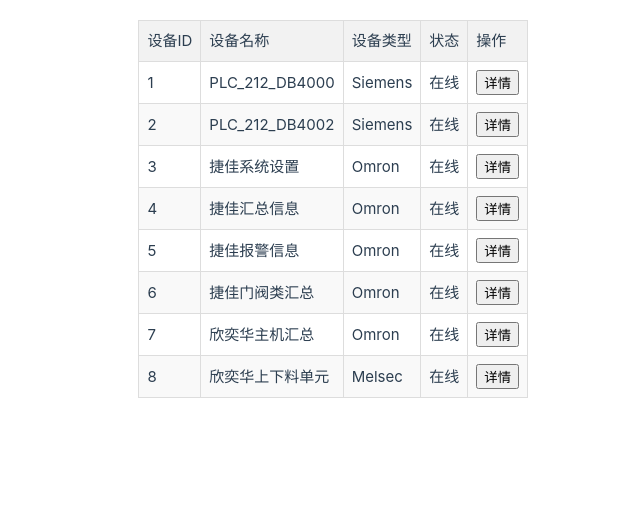
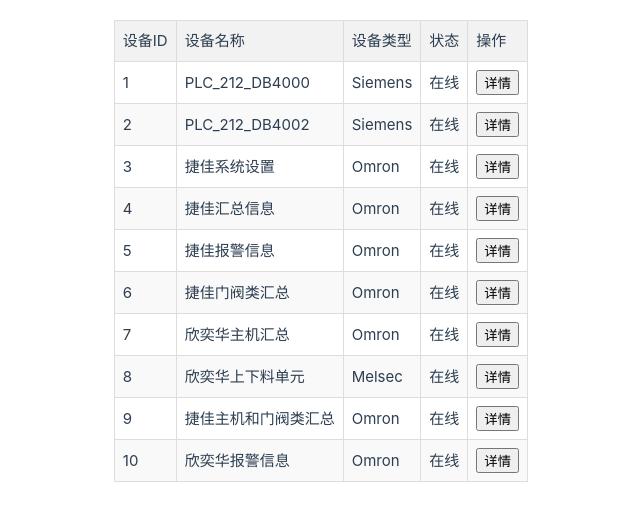
Before and after one commit to KaelTian/remoteclientdemo, a Vue app: page /siemens in a window 1280 px wide. Shown: the top 520 px of the page, without its empty margins (92-732 px from the left). Built offline with nearby package versions, Linux system fonts and the light colour scheme.

Commit message:
support set global server URL

```diff
--- a/src/App.vue
+++ b/src/App.vue
@@ -24,7 +24,7 @@
         status: DeviceStatus.ONLINE,
         plcConfig: {
             title: '西门子_PLC_212_DB4000',
-            signalrUrl: 'http://localhost:8091/signalr?user=Receiver1&group=SiemensDevice1PLCGroup',
+            signalrUrl: `${__SERVER_URL__}/signalr?user=Receiver1&group=SiemensDevice1PLCGroup`,
             receiveMethod: 'ReceivePLCPointsEvent',
             sendMethod: 'Message',
             callbackUser: 'SiemensDevice1Collector1',
@@ -46,7 +46,7 @@
         status: DeviceStatus.ONLINE,
         plcConfig: {
             title: '西门子_PLC_212_DB4002',
-            signalrUrl: 'http://localhost:8091/signalr?user=Receiver1&group=SiemensDevice2PLCGroup',
+            signalrUrl: `${__SERVER_URL__}/signalr?user=Receiver1&group=SiemensDevice2PLCGroup`,
             receiveMethod: 'ReceivePLCPointsEvent',
             sendMethod: 'Message',
             callbackUser: 'SiemensDevice2Collector1',
@@ -69,14 +69,14 @@
         status: DeviceStatus.ONLINE,
         plcConfig: {
             title: '捷佳系统设置',
-            signalrUrl: 'http://localhost:8091/signalr?user=Receiver1&group=JJSystemSettingsCollectorGroup',
+            signalrUrl: `${__SERVER_URL__}/signalr?user=Receiver1&group=JJSystemSettingsCollectorGroup`,
             receiveMethod: 'ReceivePLCPointsEvent',
             sendMethod: 'Message',
             callbackUser: 'Collector1',
             callbackMethod: 'UpdatePLCPointsEvent',
             updateFields: [
                 // { name: 'Name_string', label: 'Name_string 点位', type: 'string', defaultValue: '' },
-                { name: 'MES_C1_PG11_Pressure', label: 'MES_C1_PG11_Pressure 点位', type: 'string', defaultValue: '' },
+                //{ name: 'MES_C1_PG11_Pressure', label: 'MES_C1_PG11_Pressure 点位', type: 'string', defaultValue: '' },
                 // { name: 'Name_usint', label: 'Name_usint 点位', type: 'number', defaultValue: 0 }
             ],
             callbackWorkUnit: 'JJSystemSettingsCollectorWorkUnit',
@@ -90,7 +90,7 @@
         status: DeviceStatus.ONLINE,
         plcConfig: {
             title: '捷佳汇总信息',
-            signalrUrl: 'http://localhost:8091/signalr?user=Receiver1&group=JJSummaryCollectorGroup',
+            signalrUrl: `${__SERVER_URL__}/signalr?user=Receiver1&group=JJSummaryCollectorGroup`,
             receiveMethod: 'ReceivePLCPointsEvent',
             sendMethod: 'Message',
             callbackUser: 'Collector1',
@@ -98,8 +98,8 @@
             updateFields: [
                 //{ name: 'MES_CA1_Coolingwater_Temp', label: 'MES_CA1_Coolingwater_Temp 点位', type: 'number', defaultValue: 0 },
                 //{ name: 'MES_CA1_Ar_Set', label: 'MES_CA1_Ar_Set 点位', type: 'number', defaultValue: 0 },
-                { name: 'MES_控制请求_加载配方', label: 'MES_控制请求_加载配方 点位', type: 'number', defaultValue: 0 },
-                { name: 'MES_加载配方', label: 'MES_加载配方 点位', type: 'number', defaultValue: 0 }
+                { name: 'MES_CA2_O2_Set', label: 'MES_CA2_O2_Set 点位', type: 'number', defaultValue: 0 },
+                { name: 'MES_控制请求_CA2流量O2', label: 'MES_控制请求_CA2流量O2 点位', type: 'number', defaultValue: 0 }
             ],
             callbackWorkUnit: 'JJSummaryCollectorWorkUnit',
             isIncremental: true
@@ -112,7 +112,7 @@
         status: DeviceStatus.ONLINE,
         plcConfig: {
             title: '捷佳报警信息',
-            signalrUrl: 'http://localhost:8091/signalr?user=Receiver1&group=JJAlarmCollectorGroup',
+            signalrUrl: `${__SERVER_URL__}/signalr?user=Receiver1&group=JJAlarmCollectorGroup`,
             receiveMethod: 'ReceivePLCPointsEvent',
             sendMethod: 'Message',
             callbackUser: 'Collector1',
@@ -130,7 +130,7 @@
         status: DeviceStatus.ONLINE,
         plcConfig: {
             title: '捷佳门阀类汇总',
-            signalrUrl: 'http://localhost:8091/signalr?user=Receiver1&group=JJEQIOCollectorGroup',
+            signalrUrl: `${__SERVER_URL__}/signalr?user=Receiver1&group=JJEQIOCollectorGroup`,
             receiveMethod: 'ReceivePLCPointsEvent',
             sendMethod: 'Message',
             callbackUser: 'Collector1',
@@ -149,7 +149,7 @@
         status: DeviceStatus.ONLINE,
         plcConfig: {
             title: '欣奕华主机汇总',
-            signalrUrl: 'http://localhost:8091/signalr?user=Receiver1&group=XYHSystemCollectorGroup',
+            signalrUrl: `${__SERVER_URL__}/signalr?user=Receiver1&group=XYHSystemCollectorGroup`,
             receiveMethod: 'ReceivePLCPointsEvent',
             sendMethod: 'Message',
             callbackUser: 'Collector1',
@@ -157,7 +157,7 @@
             updateFields: [
                 //{ name: 'D222', label: 'D222 点位', type: 'string', defaultValue: 0 },
             ],
-            callbackWorkUnit: 'XYHSystemCollectorWorkUnit',
+            callbackWorkUnit: 'XYHCollectorWorkUnit',
             isIncremental: true
         }
     },
@@ -168,7 +168,7 @@
         status: DeviceStatus.ONLINE,
         plcConfig: {
             title: '欣奕华上下料单元',
-            signalrUrl: 'http://localhost:8091/signalr?user=Receiver1&group=XYHLoadingAndUnloadingCollectorGroup',
+            signalrUrl: `${__SERVER_URL__}/signalr?user=Receiver1&group=XYHLoadingAndUnloadingCollectorGroup`,
             receiveMethod: 'ReceivePLCPointsEvent',
             sendMethod: 'Message',
             callbackUser: 'Collector1',
@@ -176,8 +176,45 @@
             updateFields: [
                 { name: 'D222', label: 'D222 点位', type: 'string', defaultValue: 0 },
             ],
-            callbackWorkUnit: 'XYHLoadingAndUnloadingWorkUnit',
+            callbackWorkUnit: 'XYHLoadingAndUnloadingCollectorWorkUnit',
             isIncremental: true
+        }
+    },
+    {
+        id: 9,
+        name: '捷佳主机和门阀类汇总',
+        type: DeviceType.OMRON,
+        status: DeviceStatus.ONLINE,
+        plcConfig: {
+            title: '捷佳主机和门阀类汇总',
+            signalrUrl: `${__SERVER_URL__}/signalr?user=Receiver1&group=JJSummaryAndEQIOCollectorGroup`,
+            receiveMethod: 'ReceivePLCPointsEvent',
+            sendMethod: 'Message',
+            callbackUser: 'Collector1',
+            callbackMethod: 'UpdatePLCPointsEvent',
+            updateFields: [
+                //{ name: 'D222', label: 'D222 点位', type: 'string', defaultValue: 0 },
+            ],
+            callbackWorkUnit: 'JJSummaryAndEQIOCollectorWorkUnit',
+            isIncremental: true
+        }
+    },
+    {
+        id: 10,
+        name: '欣奕华报警信息',
+        type: DeviceType.OMRON,
+        status: DeviceStatus.ONLINE,
+        plcConfig: {
+            title: '欣奕华报警信息',
+            signalrUrl: `${__SERVER_URL__}/signalr?user=Receiver1&group=XYHAlarmCollectorGroup`,
+            receiveMethod: 'ReceivePLCPointsEvent',
+            sendMethod: 'Message',
+            callbackUser: 'Collector1',
+            callbackMethod: 'UpdatePLCPointsEvent',
+            updateFields: [
+            ],
+            callbackWorkUnit: 'XYHAlarmsCollectorWorkUnit',
+            isIncremental: false
         }
     }
     // 可以继续添加更多设备
--- a/src/services/serverService.js
+++ b/src/services/serverService.js
@@ -3,7 +3,7 @@
 
 // 配置基础URL（根据你的环境可能需要动态设置）
 const apiClient = axios.create({
-    baseURL: 'http://localhost:8091', // 确保这是你的后端地址
+    baseURL: __SERVER_URL__, // 确保这是你的后端地址
     headers: {
         'Content-Type': 'application/json'
     }
@@ -13,6 +13,7 @@
 // 通用 POST 调用，针对工作单元接口
 export async function callWorkUnit(workunit, argsObj) {
     try {
+        //console.log('server url: '+ __SERVER_URL__);
         const response = await apiClient.post(
             `/server/${workunit}`, // 注意路径要与后端路由匹配
             argsObj
--- a/vite.config.js
+++ b/vite.config.js
@@ -15,4 +15,7 @@
       '@': fileURLToPath(new URL('./src', import.meta.url))
     },
   },
+  define: {
+    __SERVER_URL__: JSON.stringify('http://192.168.0.189:8091'),
+  }
 })
```
